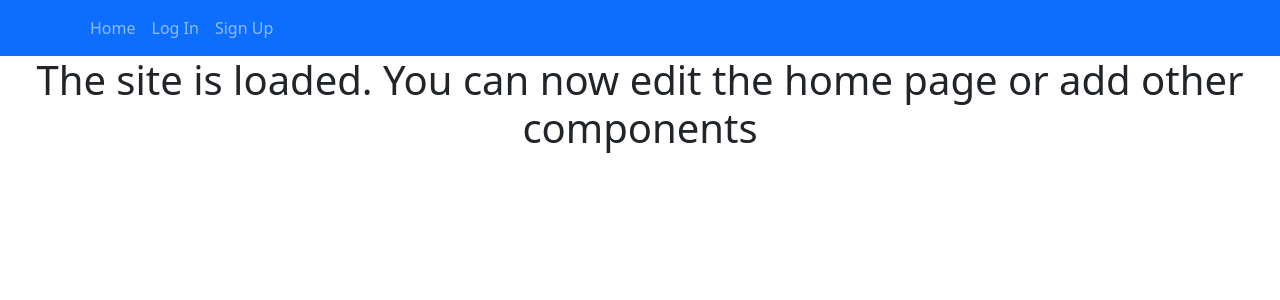
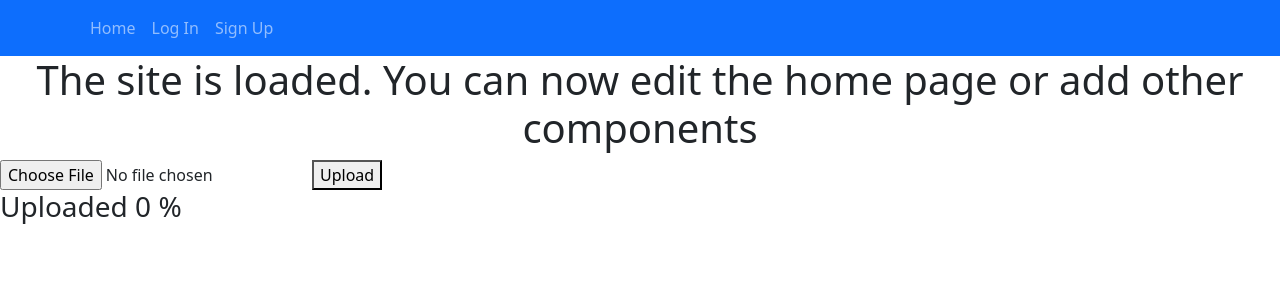
Before and after one commit to rodennis/react-firebase, a React (Create React App) app: page / in a window 1280 px wide. Shown: the top 300 px of the page. Built offline with nearby package versions, Linux system fonts and the light colour scheme; no server answers.

Commit message:
setup post crud for firebase in react

```diff
--- /dev/null
+++ b/src/components/UploadFile/UploadFile.jsx
@@ -0,0 +1,43 @@
+import React, {useState} from 'react'
+import {ref, uploadBytesResumable, getDownloadURL} from '@firebase/storage'
+import { storage } from '../../firebase/firebase'
+
+
+function UploadFile() {
+  const [progress, setProgress] = useState(0)
+
+  const handleSubmit = (e) => {
+    e.preventDefault()
+    const file = e.target[0].files[0]
+    upLoadFiles(file)
+  }
+
+  const upLoadFiles = file => {
+    if(!file) return
+    const storageRef = ref(storage, `/files/${file.name}`)
+    const uploadTask = uploadBytesResumable(storageRef, file)
+
+    uploadTask.on("state_changed", (snapshot) => {
+      const prog = Math.round(
+        (snapshot.bytesTransferred / snapshot.totalBytes) * 100
+      )
+      setProgress(prog)
+    }, (err) => console.log(err),
+        () => {
+            getDownloadURL(uploadTask.snapshot.ref)
+            .then(url => console.log(url))
+        }
+    )
+  }
+
+  return (
+    <div>
+        <form onSubmit={handleSubmit}>
+          <input type="file" className='input'/>
+          <button>Upload</button>
+        </form>
+        <h3>Uploaded {progress} %</h3>
+    </div>
+  )
+}
+export default UploadFile
--- a/src/components/home/index.js
+++ b/src/components/home/index.js
@@ -1,8 +1,10 @@
 import './index.css'
 import 'bootstrap/dist/css/bootstrap.min.css'
 import '../../firebase/firebase.js'
+import UploadFile from '../UploadFile/UploadFile'
 
 const Home = ({user}) => {
+
 
     return (
         <>
@@ -10,6 +12,7 @@ const Home = ({user}) => {
                 <h1>The site is loaded. You can now edit the home page or add other components</h1>
                 {user?<h2 style={{textAlign: 'center'}}>Welcome, {user}</h2>:null}
             </div>
+            <UploadFile/>
         </>
     )
 }
--- a/src/firebase/firebase.js
+++ b/src/firebase/firebase.js
@@ -1,5 +1,6 @@
 // Import the functions you need from the SDKs you need
 import { initializeApp } from "firebase/app";
+import {getStorage} from 'firebase/storage'
 // TODO: Add SDKs for Firebase products that you want to use
 // https://firebase.google.com/docs/web/setup#available-libraries
 
@@ -15,5 +16,6 @@ const firebaseConfig = {
 
 // Initialize Firebase
 const app = initializeApp(firebaseConfig);
+export const storage = getStorage(app)
 
 export default app
```
